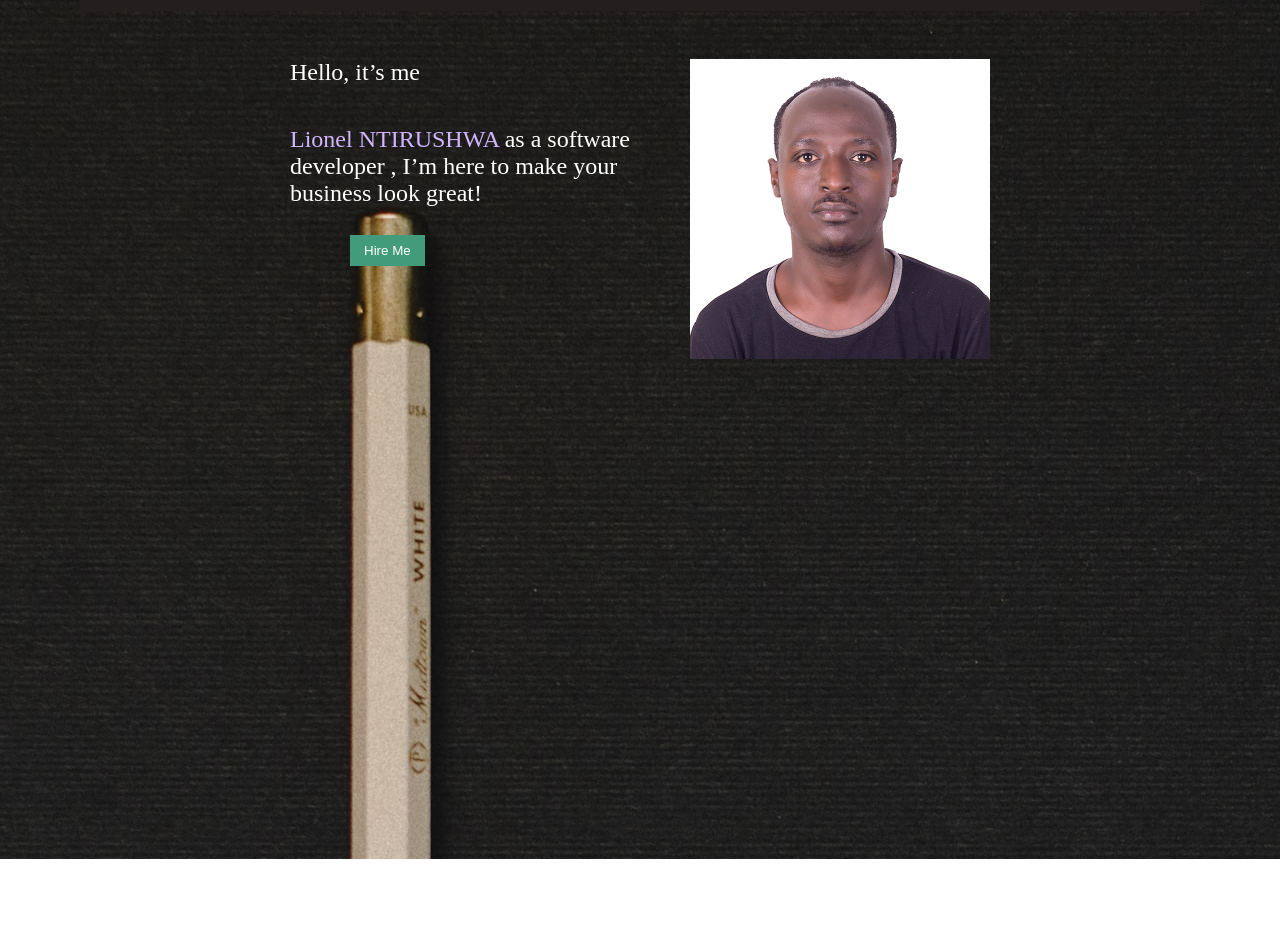
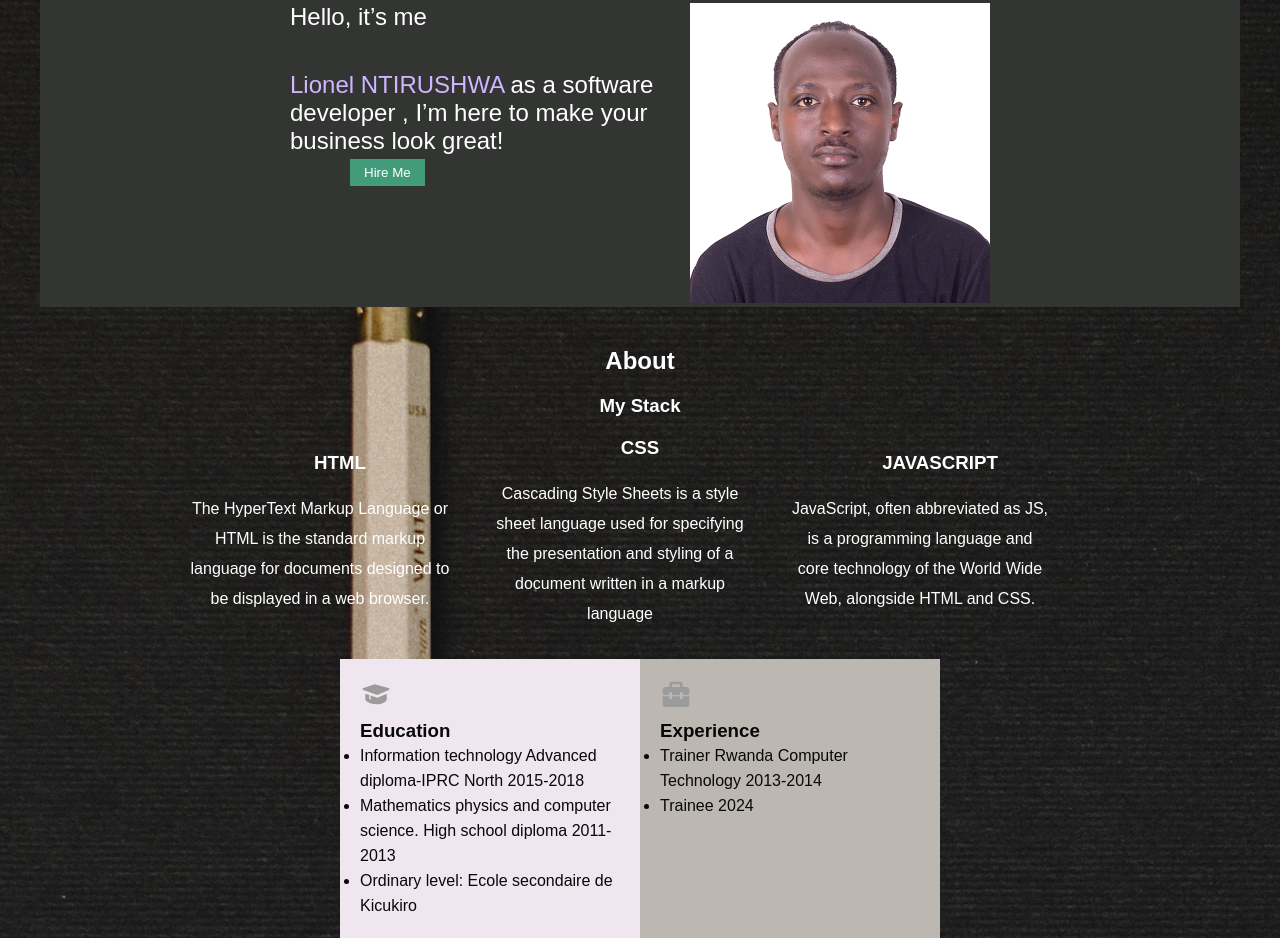
Before and after one commit to Musrihub/lionel-brand, a plain HTML site: page UI/index.html in a window 1280 px wide. Shown: the part 165-1103 px from the top of the page. Before the commit the page ends 1024 px from the top, so only its background shows below. Drawn offline with Linux system fonts and the light colour scheme.

Commit message:
added about page

```diff
--- a/UI/index.html
+++ b/UI/index.html
@@ -31,7 +31,7 @@
 
 <span>Lionel NTIRUSHWA</span> as a software developer , I’m here to make your business look great!
 
-            </p> <br>
+            </p>
             <button class="hire-btn">Hire Me</button>
             </div>
             <div  class="my-photo">
@@ -39,5 +39,62 @@
             </div>
 
     </section>
+
+    <section class="about-page">
+        <h1 class="about">About</h1>
+            <h3 class="stack">My Stack</h3>
+            <div class="about-content">
+                <div class="html">
+            <h3>HTML</h3>
+            <p class="paragraph">
+                The HyperText Markup Language or HTML is the standard markup language for documents designed to be displayed in a web browser.
+            </p>
+                </div>
+                <div class="css">
+            <h3>CSS</h3>
+            <p class="paragraph">
+                Cascading Style Sheets is a style sheet language used for specifying the presentation and styling of a document written in a markup language
+            </p>
+                </div>
+                <div class="javascript">
+            <h3>JAVASCRIPT</h3>
+            <p class="paragraph">
+                JavaScript, often abbreviated as JS, is a programming language and core technology of the World Wide Web, alongside HTML and CSS.
+            </p>
+            </div>
+        </div>
+        <div class="background">
+            <div class="education">
+                <svg xmlns="http://www.w3.org/2000/svg" width="32" height="32" viewBox="0 0 24 24" style="fill: rgb(156, 155, 155);"><path d="M2 7v1l11 4 9-4V7L11 4z"></path><path d="M4 11v4.267c0 1.621 4.001 3.893 9 3.734 4-.126 6.586-1.972 7-3.467.024-.089.037-.178.037-.268V11L13 14l-5-1.667v3.213l-1-.364V12l-3-1z"></path></svg>
+                <h3>Education</h3>
+            <ul>
+                <li>Information technology
+                    Advanced diploma-IPRC North
+                    2015-2018</li>
+                <li>Mathematics physics and computer science.
+                    High school diploma
+                    2011-2013</li>
+                <li>Ordinary level:
+                    Ecole secondaire de Kicukiro</li>
+            </ul>
+            </div>
+            <div class="experience">
+                <svg xmlns="http://www.w3.org/2000/svg" width="32" height="32" viewBox="0 0 24 24" style="fill: rgb(156, 155, 155);transform: ;msFilter:;"><path d="M20 6h-3V4c0-1.103-.897-2-2-2H9c-1.103 0-2 .897-2 2v2H4c-1.103 0-2 .897-2 2v4h5v-2h2v2h6v-2h2v2h5V8c0-1.103-.897-2-2-2zM9 4h6v2H9V4zm8 11h-2v-2H9v2H7v-2H2v6c0 1.103.897 2 2 2h16c1.103 0 2-.897 2-2v-6h-5v2z"></path></svg>
+                <h3>Experience</h3>
+                <ul>
+                    <li>Trainer
+                        Rwanda Computer
+                        Technology
+                        2013-2014</li>
+                    <li>Trainee
+                        2024</li>
+
+                </ul>
+            </div>
+        </div>
+
+
+
+    </section>
 </body>
 </html>
--- a/UI/style.css
+++ b/UI/style.css
@@ -7,13 +7,15 @@ body{
     background-image: url(images/bg.jpg);
     margin: auto;
     padding: auto;
+    font-family: sans-serif;
+    width: 1200px;
 }
 .header{
     display: flex;
     justify-content: space-between;
     align-items: center;
     background-color: #241F1F;
-    margin: 3rem 5rem;
+
     padding: 3rem;
 
 }
@@ -54,12 +56,13 @@ body{
     display: flex;
     justify-content: center;
     justify-items: center;
+    background-color: #333533;
+    padding-top: 40px;
 }
 .home-content{
     font-size: 1.5rem;
     color: #fff;
     width: 400px;
-    height: 100vh;
 }
 #name{
     padding-top: 40px;
@@ -72,9 +75,65 @@ span{
     margin-top: 0px;
 }
 .hire-btn{
-    padding: 8px 14px;
+    padding: 6px 14px;
     margin-left: 60px;
     color: #fff;
     background-color:#429C7C;
     border:none;
 }
+.about-page{
+    color: #fff;
+}
+.about,.stack{
+    text-align: center;
+
+
+}
+.about{
+    margin-top: 40px;
+    margin-bottom: 20px;
+}
+.stack{
+    margin-bottom: 20px;
+}
+.html,.css,.javascript{
+    text-align: center;
+    width: 300px;
+
+}
+
+.about-content{
+    display: flex;
+    justify-content: center;
+    align-items: center;
+
+}
+.paragraph{
+    margin-right: 40px;
+    font-size: 16px;
+    margin-top: 20px;
+    line-height: 30px;
+}
+
+.background{
+    display: flex;
+    justify-content: center;
+    margin-top: 30px;
+
+}
+
+.education{
+background-color: #f0e6ef;
+color: rgb(8, 8, 8);
+width: 300px;
+padding: 20px;
+line-height: 25px;
+
+}
+.experience{
+    background-color: #bcb8b1;
+    width: 300px;
+    padding: 20px;
+    color: rgb(8,8,8);
+    line-height: 25px;
+}
```
